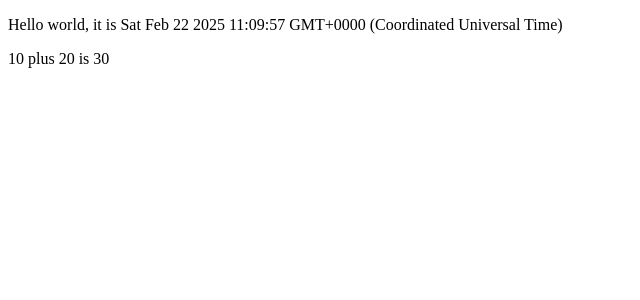
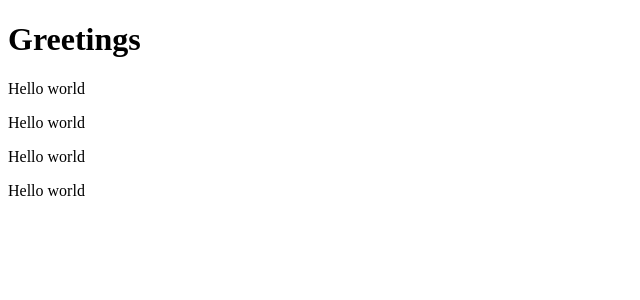
Before and after one commit to iriavidal/fullstackopen-exercises, a React (Vite) app in the folder notes/part1/: page / in a window 1280 px wide. Shown: the top 300 px of the page, without its empty margins (0-640 px from the left). Built offline with nearby package versions, Linux system fonts and the light colour scheme.

Commit message:
notes: multiple components

```diff
--- a/notes/part1/src/App.jsx
+++ b/notes/part1/src/App.jsx
@@ -1,15 +1,20 @@
-const App = () => {
-  const now = new Date()
-  const a = 10
-  const b = 20
-  console.log(now, a+b)
-
+const Hello = () => {
   return (
     <div>
-      <p>Hello world, it is {now.toString()}</p>
-      <p>
-        {a} plus {b} is {a + b}
-      </p>
+      <p>Hello world</p>
+    </div>
+  )
+}
+
+const App = () => {
+  return (
+    <div>
+      <h1>Greetings</h1>
+
+      <Hello />
+      <Hello />
+      <Hello />
+      <Hello />
     </div>
   )
 }
```
